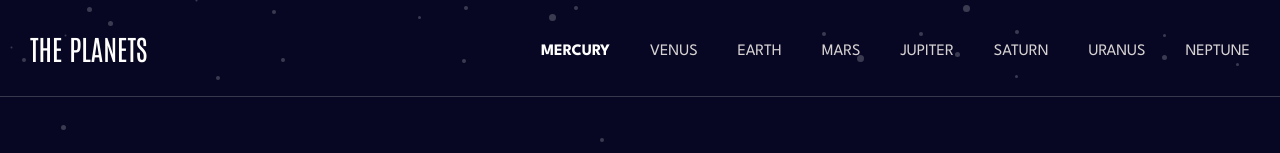
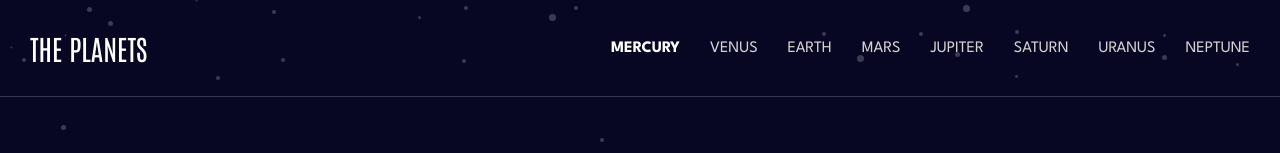
Before and after one commit to IrakliTsiklauri/planets, a React (Create React App) app: page /Mercury in a window 1280 px wide. Shown: the top 153 px of the page. Built offline with nearby package versions, Linux system fonts and the light colour scheme.

Commit message:
fix some errors in console

```diff
--- a/src/components/Header.jsx
+++ b/src/components/Header.jsx
@@ -3,12 +3,10 @@ import data from "../data.json";
 import { NavLink } from "react-router-dom";
 import styled from "styled-components";
 import burgerImg from "../images/icon-hamburger.svg";
-console.log(data);
+import cheron from "../images/icon-chevron.svg";
+
 const Header = () => {
   const [menuOpen, setMenuOpen] = useState(false);
-
-  const circleBgColor = data[1].circleColor;
-  console.log(circleBgColor);
 
   const toggleMenu = () => {
     setMenuOpen(!menuOpen);
@@ -20,14 +18,17 @@ const Header = () => {
       <BurgerButton onClick={toggleMenu}>
         <img src={burgerImg} alt="burger menu" />
       </BurgerButton>
-      <Navigation showMenu={menuOpen}>
+      <Navigation showmenu={menuOpen ? "true" : "false"}>
         <Ul>
           {data.map((planet, index) => (
             <Li key={index}>
-              <Circle></Circle>
-              <NavLinkStyled to={`${planet.name}`} onClick={toggleMenu}>
-                {planet.name.toUpperCase()}
-              </NavLinkStyled>
+              <PlanetSection>
+                <Circle></Circle>
+                <NavLinkStyled to={`${planet.name}`} onClick={toggleMenu}>
+                  {planet.name.toUpperCase()}
+                </NavLinkStyled>
+              </PlanetSection>
+              <ImgArrow src={cheron} alt="arrow" />
             </Li>
           ))}
         </Ul>
@@ -78,15 +79,6 @@ const BurgerButton = styled.div`
     cursor: pointer;
     padding: 0;
     z-index: 1;
-
-    /* div {
-      width: 30px;
-      height: 4px;
-      background: #fff;
-      transition: all 0.3s linear;
-      position: relative;
-      transform-origin: 1px;
-    } */
   }
 `;
 
@@ -94,12 +86,12 @@ const Navigation = styled.nav`
   display: flex;
 
   @media (max-width: 400px) {
-    display: ${({ showMenu }) => (showMenu ? "block" : "none")};
+    display: ${({ showmenu }) => (showmenu ? "block" : "none")};
     position: absolute;
     top: 30%;
     left: 0;
     background: #070724;
-    width: 555px;
+    width: 400px;
     height: 190%;
     padding: 20px;
     z-index: 2;
@@ -108,7 +100,7 @@ const Navigation = styled.nav`
 
 const Ul = styled.ul`
   display: flex;
-  gap: 40px;
+  gap: 30px;
 
   @media (max-width: 768px) {
     gap: 30px;
@@ -123,6 +115,18 @@ const Ul = styled.ul`
 const Li = styled.li`
   list-style-type: none;
 
+  @media (max-width: 400px) {
+    display: flex;
+    align-items: center;
+    justify-content: space-between;
+    border-bottom: 1px solid #37374e;
+    padding: 20px 20px;
+    gap: 20px;
+  }
+`;
+
+const PlanetSection = styled.div`
+  display: flex;
   @media (max-width: 400px) {
     display: flex;
     align-items: center;
@@ -152,3 +156,11 @@ const NavLinkStyled = styled(NavLink)`
     color: #fff;
   }
 `;
+
+const ImgArrow = styled.img`
+  display: none;
+
+  @media (max-width: 400px) {
+    display: block;
+  }
+`;
--- a/src/components/PlanetImages.jsx
+++ b/src/components/PlanetImages.jsx
@@ -7,8 +7,8 @@ const PlanetImages = ({
   activeImage,
   planetImgGeology,
 }) => {
-  const imgWidth = planetData.size.width;
-  const imgHeight = planetData.size.height;
+  const imgwidth = planetData.size.width;
+  const imgheight = planetData.size.height;
   const geologyImgWidth = planetData.geologiImgSize.geologyImgWidth;
   const geologyImgHeight = planetData.geologiImgSize.geologyImgHeight;
 
@@ -18,9 +18,9 @@ const PlanetImages = ({
         <Image
           src={activeImage}
           alt={planetData.name}
-          visible={true}
-          imgWidth={imgWidth}
-          imgHeight={imgHeight}
+          visible="true"
+          imgwidth={imgwidth}
+          imgheight={imgheight}
         />
       )}
       {activeBtn === "geology" && (
@@ -28,7 +28,7 @@ const PlanetImages = ({
           <Img
             src={planetImgGeology}
             alt={planetData.name}
-            visible={true}
+            visible="true"
             geologyImgWidth={geologyImgWidth}
             geologyImgHeight={geologyImgHeight}
           />
@@ -36,9 +36,9 @@ const PlanetImages = ({
           <Image
             src={activeImage}
             alt={planetData.name}
-            visible={false}
-            imgWidth={imgWidth}
-            imgHeight={imgHeight}
+            visible="false"
+            imgwidth={imgwidth}
+            imgheight={imgheight}
           />
         </>
       )}
@@ -64,12 +64,12 @@ const ImgSection = styled.div`
 `;
 
 const Image = styled.img`
-  width: ${(props) => props.imgWidth};
-  height: ${(props) => props.imgHeight};
+  width: ${(props) => props.imgwidth};
+  height: ${(props) => props.imgheight};
 
   @media (max-width: 768px) {
-    width: ${(props) => props.imgWidth};
-    height: ${(props) => props.imgHeight};
+    width: ${(props) => props.imgwidth};
+    height: ${(props) => props.imgheight};
 
     @media (max-width: 400px) {
       width: 111px;
@@ -82,11 +82,11 @@ const Img = styled.img`
   position: absolute;
   transform: translate(0, 90%);
   /* top: 83%; */
-  width: ${(props) => props.geologyImgWidth};
-  height: ${(props) => props.geologyImgHeight};
+  width: ${(props) => props.geologyimgwidth};
+  height: ${(props) => props.geologyimgheight};
 
   @media (max-width: 768) {
-    width: ${(props) => props.geologyImgWidth};
-    height: ${(props) => props.geologyImgHeight};
+    width: ${(props) => props.geologyimgwidth};
+    height: ${(props) => props.geologyimgheight};
   }
 `;
```
Also changed, not shown: src/images/icon-chevron.svg (renamed from public/assets/icon-chevron.svg).
